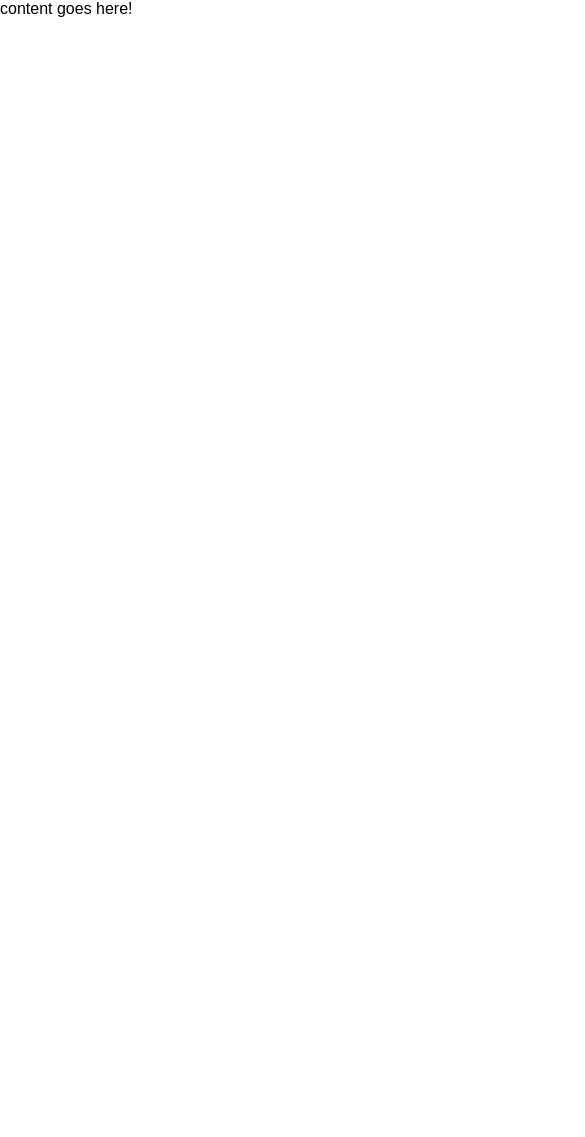
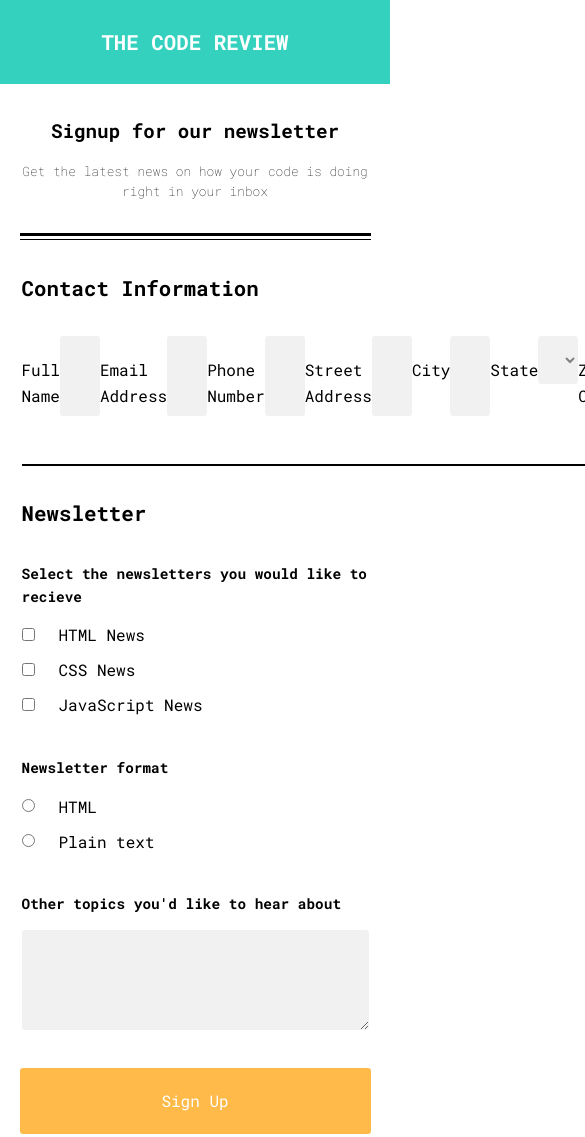
Before and after one commit to michaelschomburg/Newsletter-signup-form, a plain HTML site: page index.html in a window 390 px wide. Shown: the top 1137 px of the page, 585 px wide, since content can reach past the window. Before the commit the page ends 844 px from the top, so only its background shows below. Drawn offline with Linux system fonts and the light colour scheme.

Commit message:
mobile version done

```diff
--- a/css/style.css
+++ b/css/style.css
@@ -0,0 +1,188 @@
+/* =================================
+  Base Element Styles
+==================================== */
+* {
+  box-sizing: border-box;
+}
+
+body {
+  font-family: 'Roboto Mono', monospace;
+  line-height: 1.6;
+}
+
+h1,
+h2,
+h3,
+p {
+	margin: 0 0;
+}
+
+/* =================================
+  Base Layout Styles
+==================================== */
+
+/* ----general----*/
+
+.container {
+	display: block;
+	max-width: 90%;
+	margin: 0 auto;
+}
+
+select {
+	height: 3em;
+}
+
+
+
+/* ----header----*/
+
+.header {
+	background-color: #34D1BF;
+	color:  white;
+	text-align: center;
+	text-transform: uppercase;
+	margin: auto;
+	height: 10vh;
+	line-height: 10vh;
+}
+
+.header > h1 {
+	vertical-align: middle;
+	font-size: 1.3em;
+}
+
+
+/* ----title banner----*/
+
+.title_banner {
+	text-align: center;
+	padding-top: 2em;
+	padding-bottom: 3px;
+	border-bottom: solid 1px black;
+}
+.title_banner:after {
+	content:"";
+	display: block;
+	border-bottom: solid 3px black;
+	padding-bottom: 2em;
+}
+
+.title_banner > h2 {
+	font-size: 1.2em;
+	font-weight: 800;
+	padding-bottom: .7em;
+}
+
+.title_banner > p {
+	font-weight: 100;
+	font-size: .8em;
+}
+
+/* ----Main-general----*/
+
+input[type="email"],
+input[type="text"],
+input[type="tel"],
+textarea,
+select {
+	background-color: #F1F1F1;
+	border: none;
+	border-radius: 0.2em;
+	line-height: 3em;
+	width: 100%;
+	padding-left: 20px;
+	padding-right: 20px;
+	transition: background-color 0.3s ease
+}
+
+input:focus,
+select:focus,
+textarea:focus {
+	outline: none;
+}
+
+input:focus {
+	background-color: #FFF2DD;
+}
+
+
+fieldset {
+	display: flex;
+	border: none;
+	padding: 0;
+}
+
+legend {
+	font-weight: 800;
+	font-size: 1.3em;
+	padding-top: 1.5em;
+	padding-bottom: 1.5em;
+}
+
+label {
+	padding-top: 1.3em;
+	padding-bottom: 0.5em;
+}
+
+/* ----Contact----*/
+
+.contact {
+	border-bottom: solid 2px black;
+	padding-bottom: 3em;
+}
+
+
+input::-webkit-input-placeholder {
+	text-align: right;
+}
+
+select:invalid {
+	color: gray;
+}
+
+/* ----Newsletter----*/
+
+.newsletter {
+	display: inline;
+}
+
+input[type="checkbox"],
+input[type="radio"] {
+	margin-right: 1.5em;
+	margin-bottom: 1em;
+	outline: none;
+}
+
+.newsletter > p {
+	margin-bottom: 1em;
+	font-size: 0.9em;
+	font-weight: 600;
+}
+
+.newsletter > p:nth-of-type(1n+2){
+	margin-top: 2em;
+}
+/* ----Submit Button----*/
+	button {
+		background-color: #FFBA49;
+		color: white;
+		border: none;
+		border-radius: .2em;
+		width: 100%;
+		line-height: 4em;
+		margin-bottom: 2em;
+		margin-top: 2em;
+	}
+/* ----Footer----*/
+
+footer {
+	background-color: #34D1BF;
+	color: #fff;
+	line-height: 3.5em;
+	text-align: center;
+}
+
+/* =================================
+  Media queries
+==================================== */
--- a/index.html
+++ b/index.html
@@ -1,13 +1,94 @@
 <!DOCTYPE HTML>
 <html>
 	<head>
-		<title></title>
+		<title>The Code Review</title>
 		<meta charset="UTF-8">
 		<meta name="viewport" content="width=device-width, initial-scale=1.0">
+		<link rel="stylesheet" href="css/normalize.css">
 		<link rel="stylesheet" href="css/style.css">
-		<link rel="stylesheet" href="css/normalize.css">
+		<link href="https://fonts.googleapis.com/css?family=Roboto+Mono:100,300,400,500,700" rel="stylesheet">
+
 	</head>
 	<body>
-		content goes here!
+		<header id="header" class="header">
+			<h1>the code review</h1>
+		</header>
+
+		<!-- /header -->
+
+
+		<main class="container">
+
+			<div class="title_banner">
+				<h2>Signup for our newsletter</h2>
+				<p>Get the latest news on how your code is doing right in your inbox</p>
+			</div>
+		<!-- /title banner -->
+			<form action="index.html" method="get">
+
+				<fieldset class="contact">
+					<legend>Contact Information</legend>
+
+					<label for="name">Full Name</label>
+					<input type="text" id="name" name="user_name" placeholder="required" required>
+
+					<label for="email">Email Address</label>
+					<input type="email" id="email" name="user_email" placeholder="required" required>
+
+					<label for="phone">Phone Number</label>
+					<input type="tel" id="phone" name="user_phone" placeholder="e.g. 0615128738">
+
+					<label for="street">Street Address</label>
+					<input type="text" id="street" name="street_address" placeholder="e.g. Prins Hendrikplein">
+
+					<label>City</label>
+					<input type="text" name="city" placeholder="e.g. Amsterdam">
+
+					<label for="state">State</label>
+					<select id="state" name="user_state" required>
+						<option value="" selected>Choose State</option>
+						<option value="State 1">State 1</option>
+						<option value="State 2">State 2</option>
+						<option value="State 3">State 3</option>
+						<option value="State 4">State 4</option>
+						<option value="State 5">State 5</option>
+						<option value="State 6">State 6</option>
+					</select>
+
+					<label for="zip">Zip Code</label>
+					<input type="text" id="zip" name="city" placeholder="e.g. 2516MD">
+
+				</fieldset>
+			<!-- /contact -->
+				<fieldset class="newsletter">
+
+					<legend>Newsletter</legend>
+
+					<p>Select the newsletters you would like to recieve</p>
+					<input type="checkbox" id="html" name="newsletter" value="html"><label for="html">HTML News</label><br>
+					<input type="checkbox" id="css" name="newsletter" value="css"><label for="css">CSS News</label><br>
+					<input type="checkbox" id="js" name="newsletter" value="JavaScript"><label for="js">JavaScript News</label><br>
+
+
+					<p>Newsletter format</p>
+					<input type="radio" id="html_radio" name="format" value="html"><label for="html_radio" class="radio">HTML</label><br>
+					<input type="radio" id="plain_radio" name="format" value="text"><label for="plain_radio" class="radio">Plain text</label><br>
+
+
+					<p for="other">Other topics you'd like to hear about</p>
+					<textarea id="other" name="other"></textarea>
+
+				</fieldset>
+			<!-- /Newsletter -->
+
+			<button type="submit">Sign Up</button>
+			<!-- /sign up -->
+			</form>
+		</main>
+		<!-- /main container -->
+
+		<footer>
+			<p>&copy; The Code Review</p>
+		</footer>
 	<body>
 </html>
```
